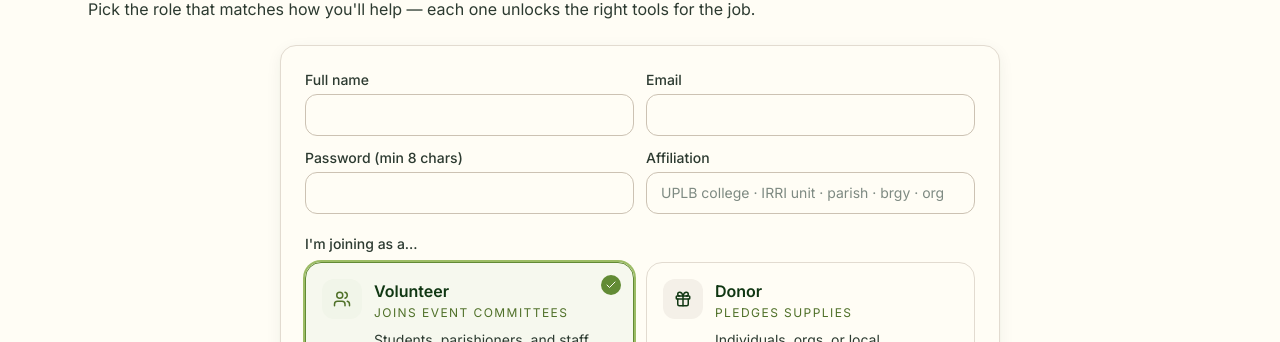
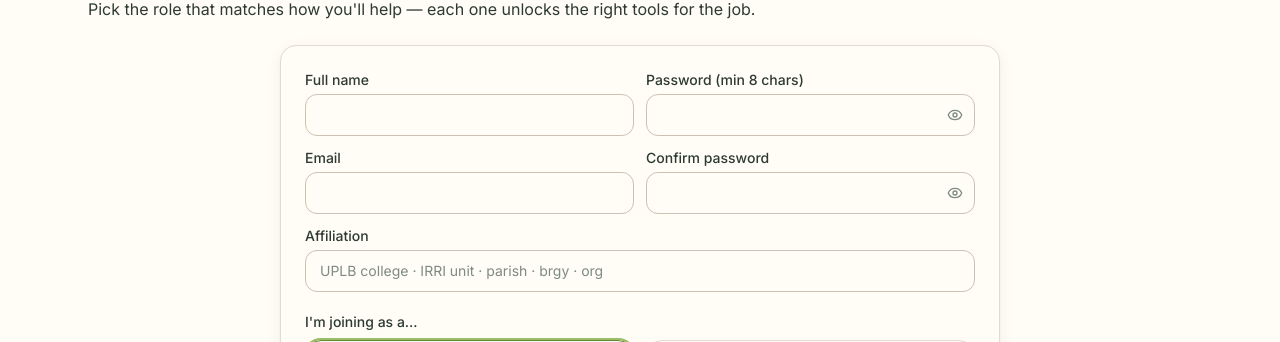
Before and after one commit to NeilAutriz/Kalinga-Link, a React (Vite) app in the folder frontend/: page /register in a window 1280 px wide. Shown: the part 184-526 px from the top of the page. Built offline with nearby package versions, Linux system fonts and the light colour scheme; no server answers.

Commit message:
feat(auth): password visibility toggle and confirm password on register

```diff
--- a/frontend/src/pages/LoginPage.tsx
+++ b/frontend/src/pages/LoginPage.tsx
@@ -1,6 +1,6 @@
 import { useState } from 'react';
 import { Link, useLocation, useNavigate } from 'react-router-dom';
-import { Loader2, LogIn } from 'lucide-react';
+import { Loader2, LogIn, Eye, EyeOff } from 'lucide-react';
 import { PageHeader } from '../components/PageHeader';
 import { useAuth } from '../contexts/AuthContext';
 import { useToast } from '../components/Toast';
@@ -23,6 +23,7 @@ export default function LoginPage() {
   const [email, setEmail] = useState('');
   const [password, setPassword] = useState('');
   const [busy, setBusy] = useState(false);
+  const [showPassword, setShowPassword] = useState(false);
 
   const submit = async (e: React.FormEvent) => {
     e.preventDefault(); setBusy(true);
@@ -48,7 +49,12 @@ export default function LoginPage() {
           </div>
           <div>
             <label className="label">Password</label>
-            <input className="input" type="password" autoComplete="current-password" required value={password} onChange={(e) => setPassword(e.target.value)} />
+            <div className="relative">
+              <input className="input pr-10" type={showPassword ? 'text' : 'password'} autoComplete="current-password" required value={password} onChange={(e) => setPassword(e.target.value)} />
+              <button type="button" aria-label={showPassword ? 'Hide password' : 'Show password'} onClick={() => setShowPassword(p => !p)} className="absolute inset-y-0 right-0 flex items-center px-3 text-ink-400 hover:text-ink-600 transition">
+                {showPassword ? <EyeOff size={16}/> : <Eye size={16}/>}
+              </button>
+            </div>
           </div>
           <button type="submit" disabled={busy} className="btn-primary w-full justify-center">
             {busy ? <><Loader2 className="animate-spin" size={16}/> Signing in…</> : <><LogIn size={16}/> Sign in</>}
--- a/frontend/src/pages/RegisterPage.tsx
+++ b/frontend/src/pages/RegisterPage.tsx
@@ -1,6 +1,6 @@
 import { useState } from 'react';
 import { Link, useNavigate } from 'react-router-dom';
-import { Loader2, UserPlus, Check, Lock } from 'lucide-react';
+import { Loader2, UserPlus, Check, Lock, Eye, EyeOff } from 'lucide-react';
 import { PageHeader } from '../components/PageHeader';
 import { useAuth } from '../contexts/AuthContext';
 import { useToast } from '../components/Toast';
@@ -23,9 +23,17 @@ export default function RegisterPage() {
   const [role, setRole] = useState<Role>('volunteer');
   const [affiliation, setAffiliation] = useState('');
   const [busy, setBusy] = useState(false);
+  const [confirmPassword, setConfirmPassword] = useState('');
+  const [showPassword, setShowPassword] = useState(false);
+  const [showConfirmPassword, setShowConfirmPassword] = useState(false);
 
   const submit = async (e: React.FormEvent) => {
     e.preventDefault(); setBusy(true);
+    if (password !== confirmPassword) {
+      toast.error('Passwords do not match', 'Please make sure both passwords are the same.');
+      setBusy(false);
+      return;
+    }
     try {
       await register({ fullName, email, password, role, affiliation: affiliation || undefined });
       toast.success(`Welcome, ${fullName.split(' ')[0]}!`, 'Your KalingaLink account is ready.');
@@ -41,19 +49,36 @@ export default function RegisterPage() {
       <section className="container-page max-w-3xl">
         <form onSubmit={submit} className="card space-y-5">
           <div className="grid sm:grid-cols-2 gap-3">
+            {/* Row 1: Full Name | Password */}
             <div>
               <label className="label">Full name</label>
               <input className="input" required value={fullName} onChange={(e) => setFullName(e.target.value)} />
             </div>
             <div>
+              <label className="label">Password (min 8 chars)</label>
+              <div className="relative">
+                <input className="input pr-10" type={showPassword ? 'text' : 'password'} required minLength={8} value={password} onChange={(e) => setPassword(e.target.value)} />
+                <button type="button" aria-label={showPassword ? 'Hide password' : 'Show password'} onClick={() => setShowPassword(p => !p)} className="absolute inset-y-0 right-0 flex items-center px-3 text-ink-400 hover:text-ink-600 transition">
+                  {showPassword ? <EyeOff size={16}/> : <Eye size={16}/>}
+                </button>
+              </div>
+            </div>
+            {/* Row 2: Email | Confirm Password */}
+            <div>
               <label className="label">Email</label>
               <input className="input" type="email" required value={email} onChange={(e) => setEmail(e.target.value)} />
             </div>
             <div>
-              <label className="label">Password (min 8 chars)</label>
-              <input className="input" type="password" required minLength={8} value={password} onChange={(e) => setPassword(e.target.value)} />
+              <label className="label">Confirm password</label>
+              <div className="relative">
+                <input className="input pr-10" type={showConfirmPassword ? 'text' : 'password'} required minLength={8} value={confirmPassword} onChange={(e) => setConfirmPassword(e.target.value)} />
+                <button type="button" aria-label={showConfirmPassword ? 'Hide password' : 'Show password'} onClick={() => setShowConfirmPassword(p => !p)} className="absolute inset-y-0 right-0 flex items-center px-3 text-ink-400 hover:text-ink-600 transition">
+                  {showConfirmPassword ? <EyeOff size={16}/> : <Eye size={16}/>}
+                </button>
+              </div>
             </div>
-            <div>
+            {/* Row 3: Affiliation full width */}
+            <div className="sm:col-span-2">
               <label className="label">Affiliation</label>
               <input className="input" value={affiliation} onChange={(e) => setAffiliation(e.target.value)} placeholder="UPLB college · IRRI unit · parish · brgy · org" />
             </div>
```
